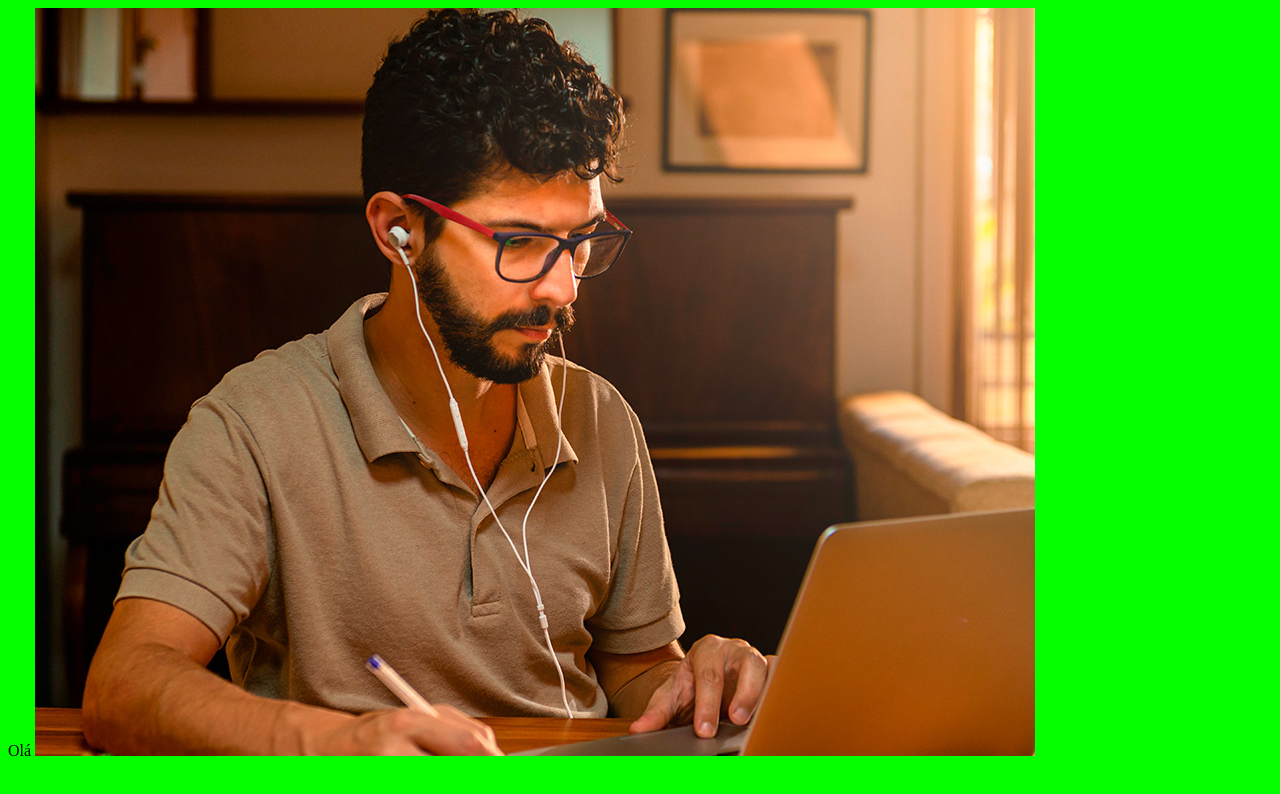
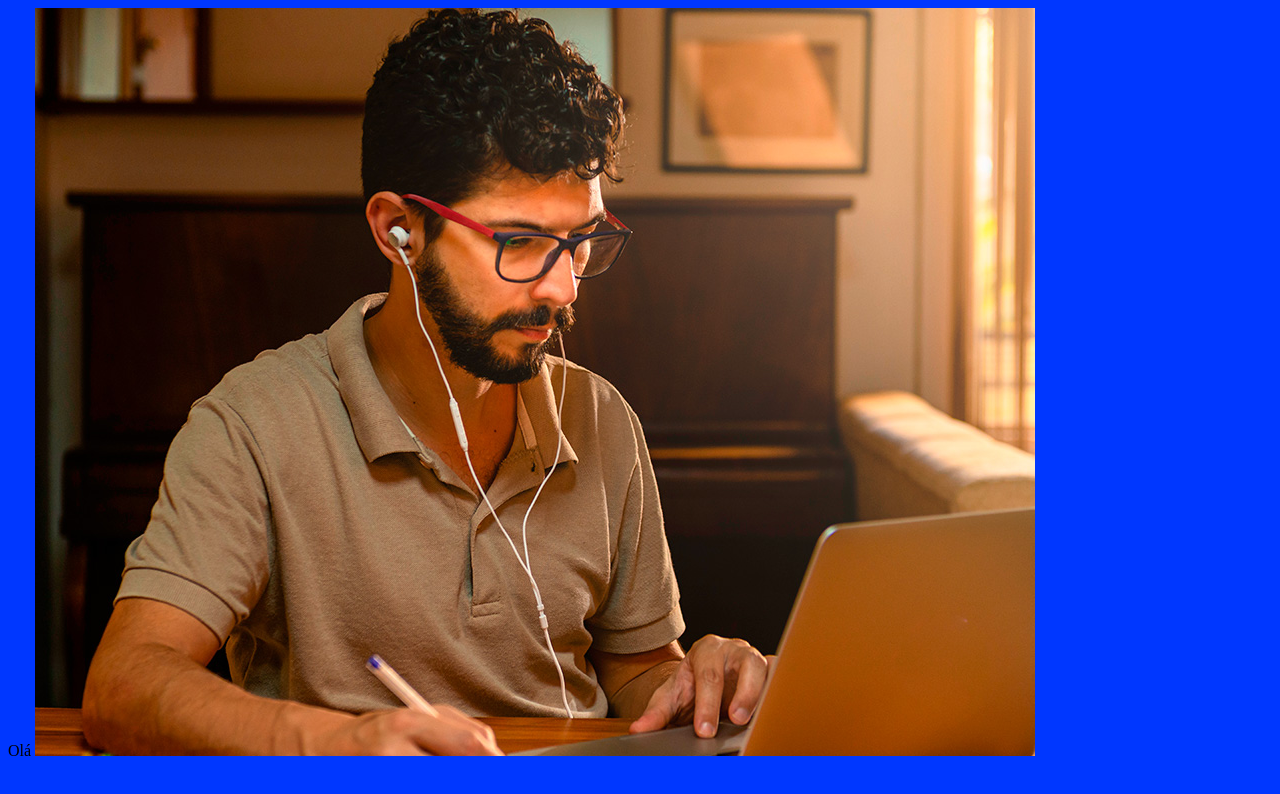
Before and after one commit to rogerioalves-sf/Ebac_Tech_Talks, a website built with Parcel: page src/index.html in a window 1280 px wide. Built offline with nearby package versions, Linux system fonts and the light colour scheme.

Commit message:
mudei a cor

```diff
--- a/src/styles/main.scss
+++ b/src/styles/main.scss
@@ -1,3 +1,3 @@
 body {
-    background-color: rgb(4, 255, 0);
+    background-color: rgb(0, 55, 255);
 }
```
